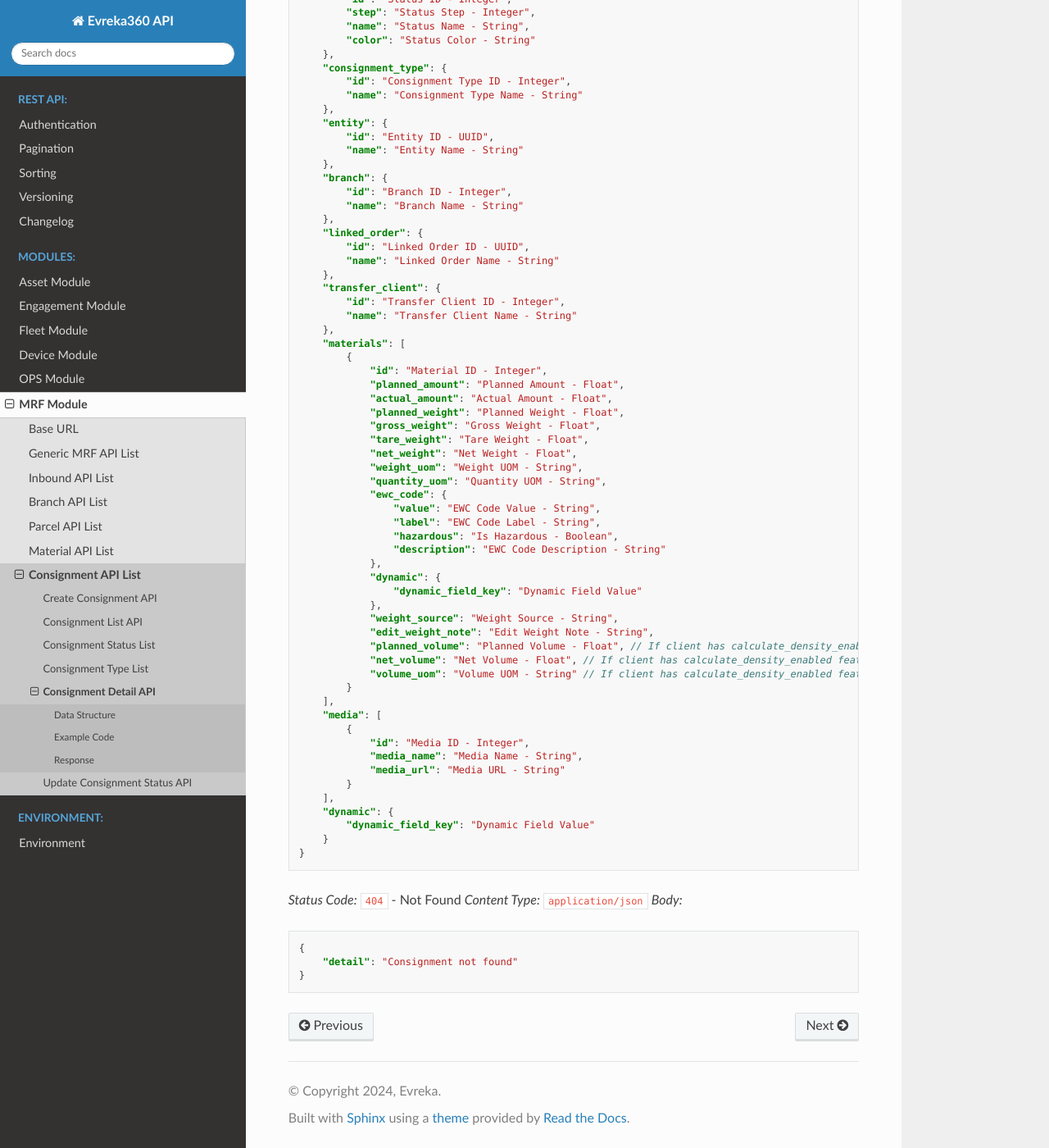
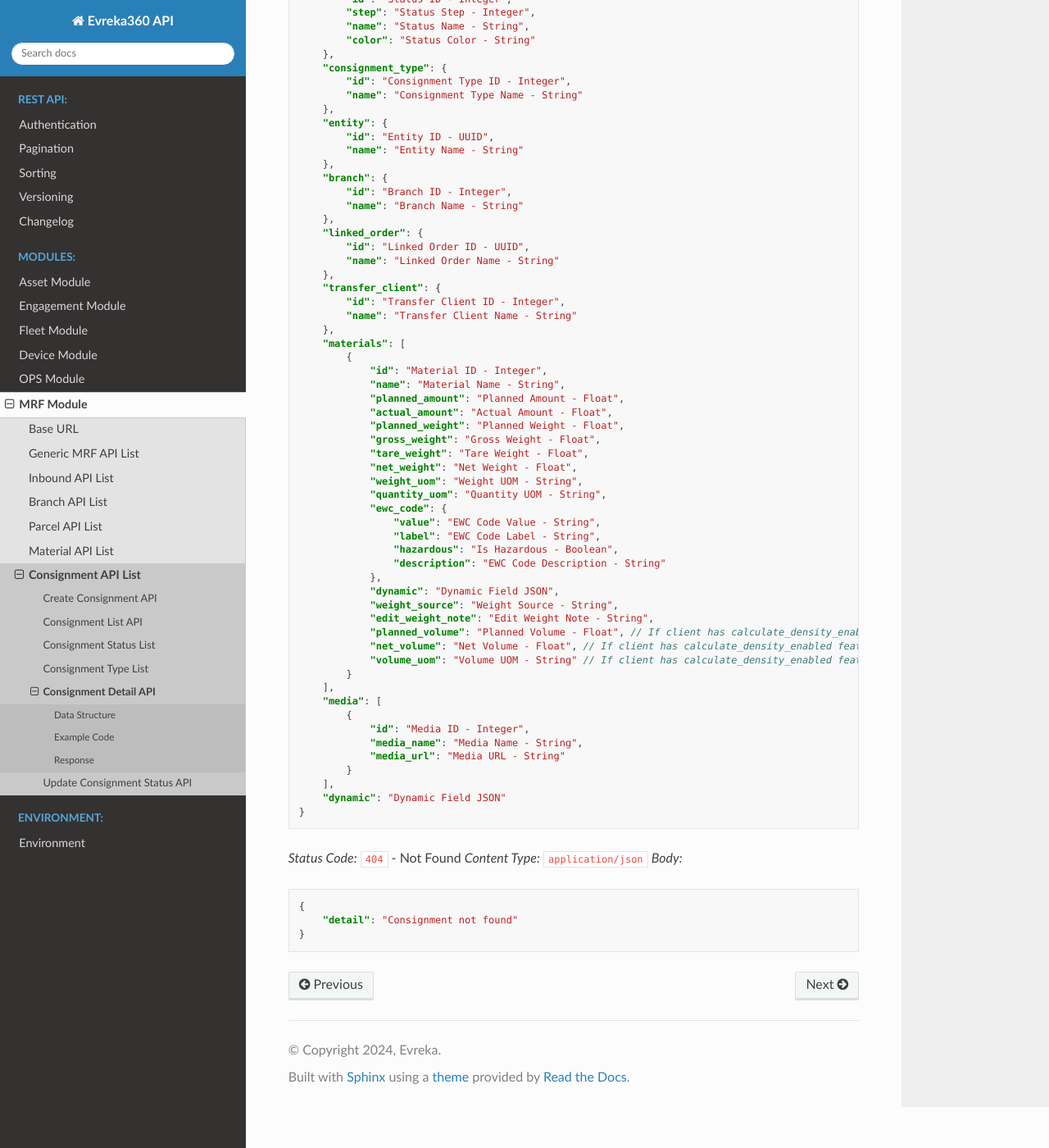
Before and after one commit to evrekadev/evreka-api-doc, a Sphinx documentation site: the page built from source/mrf/consignment/detail.rst, in a window 1280 px wide and 1400 px high, scrolled down 910 px. Shown: the whole window at 82% size. Built offline with Sphinx 7.4.7 and the Read the Docs theme 3.1.0, drawn with Linux system fonts in a browser that asks for light colours.

Commit message:
E360-20272: Consignment Improvement

```diff
--- a/source/changelog.rst
+++ b/source/changelog.rst
@@ -133,3 +133,5 @@ Changelog
 ----------------
 - Improved consignment detail endpoint response.
 - Example for create consignment endpoint fixed.
+- Added material name to consignment detail endpoint response.
+- Added dynamic field filtering to consignment list endpoint and updated example response of consignment list and detail endpoints.
--- a/source/mrf/consignment/detail.rst
+++ b/source/mrf/consignment/detail.rst
@@ -80,6 +80,7 @@ Response
         "materials": [
             {
                 "id": "Material ID - Integer",
+                "name": "Material Name - String",
                 "planned_amount": "Planned Amount - Float",
                 "actual_amount": "Actual Amount - Float",
                 "planned_weight": "Planned Weight - Float",
@@ -94,9 +95,7 @@ Response
                     "hazardous": "Is Hazardous - Boolean",
                     "description": "EWC Code Description - String"
                 },
-                "dynamic": {
-                    "dynamic_field_key": "Dynamic Field Value"
-                },
+                "dynamic": "Dynamic Field JSON",
                 "weight_source": "Weight Source - String",
                 "edit_weight_note": "Edit Weight Note - String",
                 "planned_volume": "Planned Volume - Float", // If client has calculate_density_enabled
@@ -111,9 +110,7 @@ Response
                 "media_url": "Media URL - String"
             }
         ],
-        "dynamic": {
-            "dynamic_field_key": "Dynamic Field Value"
-        }
+        "dynamic": "Dynamic Field JSON"
     }
 
 
```
Also changed, not shown: source/mrf/consignment/list.rst (+7 -0 lines).
